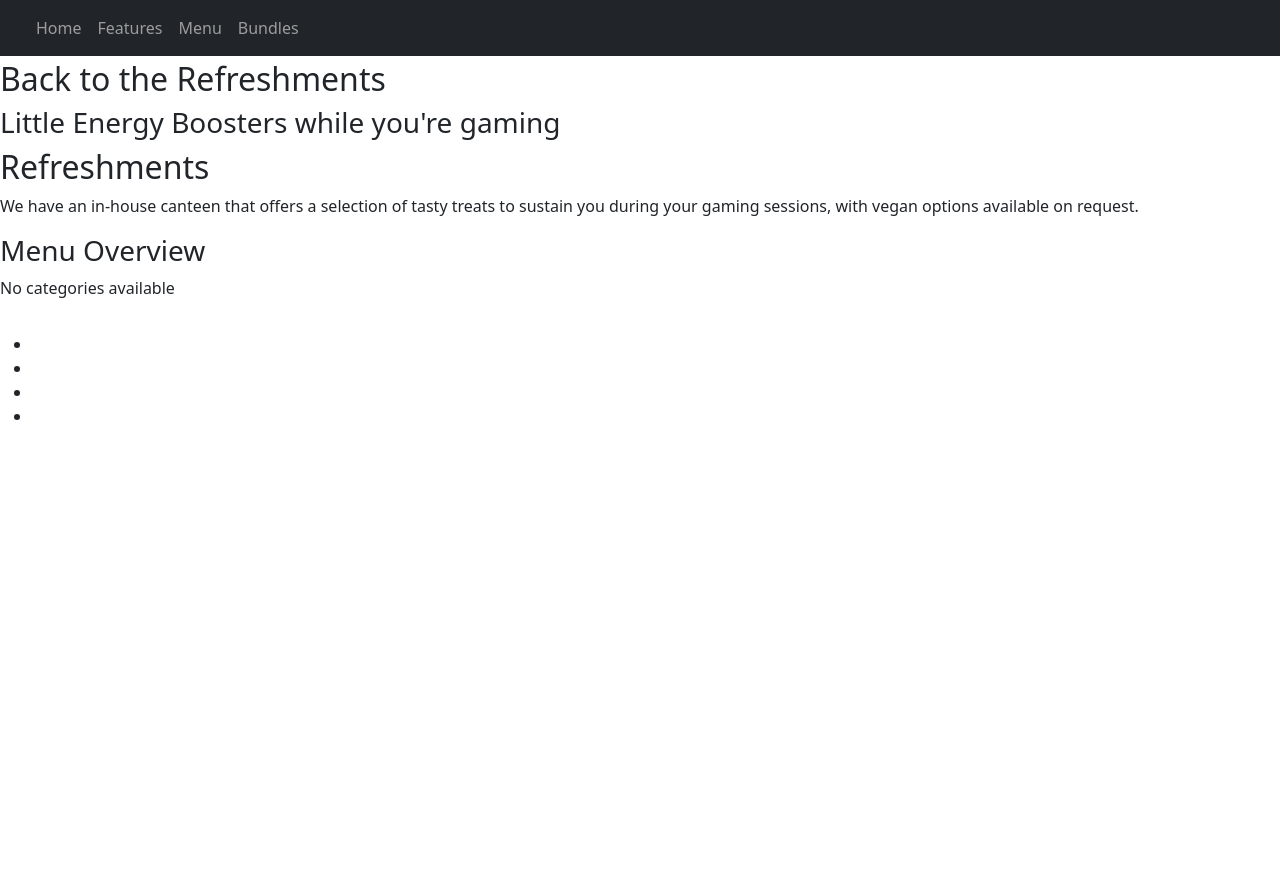
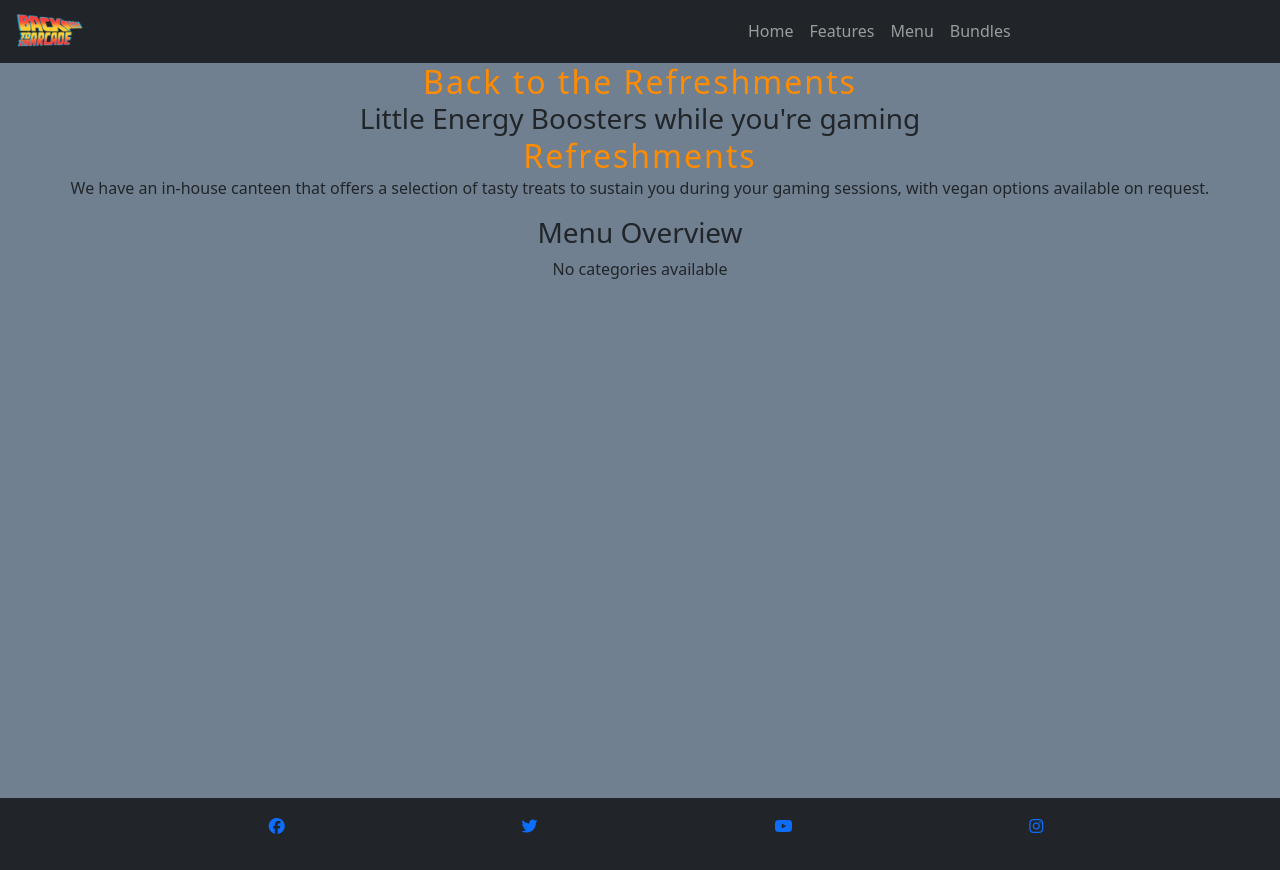
Before and after one commit to LeighAllenDev/BTTAv2, a Django app: template menu/templates/menu/menu.html in a window 1280 px wide. Before the commit the page ends 420 px from the top, so only its background shows below. Run offline with Django 4.2, Linux system fonts and the light colour scheme; the template is opened without the code that fills it, so the values that code supplies are empty; some libraries are stand-ins or nearby versions.

Commit message:
add basic styling to css, link css to project

```diff
--- a/Arcade/settings.py
+++ b/Arcade/settings.py
@@ -30,7 +30,7 @@ SECRET_KEY = os.environ.get("SECRET_KEY")
 # SECURITY WARNING: don't run with debug turned on in production!
 DEBUG = True
 
-ALLOWED_HOSTS = ['8000-leighallendev-bttav2-nl1ignjnd86.ws-eu108.gitpod.io']
+ALLOWED_HOSTS = ['.gitpod.io',]
 
 
 # Application definition
@@ -136,6 +136,7 @@ USE_TZ = True
 # https://docs.djangoproject.com/en/4.2/howto/static-files/
 
 STATIC_URL = 'static/'
+STATICFILES_DIRS = [os.path.join(BASE_DIR, 'static'), ]
 
 # Default primary key field type
 # https://docs.djangoproject.com/en/4.2/ref/settings/#default-auto-field
--- a/menu/templates/menu/menu.html
+++ b/menu/templates/menu/menu.html
@@ -1,22 +1,5 @@
-{% extends 'base.html' %} {% block content %}
-<style>
-  table {
-    width: 100%;
-    border-collapse: collapse;
-    margin-bottom: 20px;
-  }
-
-  th,
-  td {
-    text-align: left;
-    padding: 8px;
-    border-bottom: 1px solid #ddd;
-  }
-
-  .category-name {
-    margin-top: 30px;
-  }
-</style>
+{% extends 'base.html' %}
+{% block content %}
 <section id="refreshments-hero">
   <div class="cover-text">
     <h2>Back to the Refreshments</h2>
@@ -40,7 +23,8 @@
     <h3>Menu Overview</h3>
     {% for category in categories %}
     <h2>{{ category.name }}</h2>
-    <table>
+    <div class="col-8">
+    <table class="table table-striped">
       <thead>
         <tr>
           <th>Name</th>
@@ -71,6 +55,7 @@
         {% endfor %}
       </tbody>
     </table>
+  </div>
     {% empty %}
     <p>No categories available</p>
     {% endfor %}
--- a/static/css/style.css
+++ b/static/css/style.css
@@ -1,15 +1,65 @@
+body {
+    display: flex;
+    flex-direction: column;
+    min-height: 100vh;
+    text-align: center;
+    margin-top: 70px;
+    background-color: slategray;
+}
+
+.logo {
+    width: 10%;
+    position: relative;
+    display: flex;
+}
+
+.navbar-nav {
+    right: 0;
+}
+
+h1, h2 {
+    letter-spacing: 2px;
+    color: darkorange;
+    line-height: 1.5rem;
+}
+
+h1 {
+    padding: 15px auto;
+}
+
 table {
     width: 100%;
     border-collapse: collapse;
-    margin-bottom: 20px;
+    margin-bottom: 30px;
+    padding: auto;
 }
 
 th, td {
     text-align: center;
     padding: 8px;
     border-bottom: 1px solid #ddd;
+    color: #ddd;
 }
 
 .category-name {
     margin-top: 30px;
 }
+
+ul {
+    list-style: none;
+}
+
+.footer {
+    left: 0;
+    bottom: 0;
+    width: 100%;
+    color: white;
+    text-align: center;
+}
+
+#social-networks {
+    text-align: center;
+    display: flex;
+    justify-content: space-evenly;
+    list-style-type: none;
+}
--- a/templates/base.html
+++ b/templates/base.html
@@ -17,19 +17,15 @@
     <link href="https://cdn.jsdelivr.net/npm/bootstrap@5.0.1/dist/css/bootstrap.min.css" rel="stylesheet"
         integrity="sha384-+0n0xVW2eSR5OomGNYDnhzAbDsOXxcvSN1TPprVMTNDbiYZCxYbOOl7+AMvyTG2x" crossorigin="anonymous">
 
-    <link rel="stylesheet" href="static/css/style.css">
+    <link rel="stylesheet" href="{% static '/css/style.css' %}">
 
     <title>Back To The Arcade (again)</title>
 </head>
 <body>
-  <style>
-    body {
-      margin-top: 60px;
-    }
-  </style>
+
     <nav class="navbar fixed-top navbar-expand-lg navbar-dark bg-dark">
         <div class="container-fluid">
-          <a class="navbar-brand" href="#"></a>
+          <a class="navbar-brand" href="{% url 'home' %}"><img class="logo" src="{% static 'images/BTTAlogo.png' %}" alt="Backtothearcade logo"></a>
           <button class="navbar-toggler" type="button" data-bs-toggle="collapse" data-bs-target="#navbarNav" aria-controls="navbarNav" aria-expanded="false" aria-label="Toggle navigation">
             <span class="navbar-toggler-icon"></span>
           </button>
@@ -60,7 +56,7 @@
 
       </main>
 
-      <footer class="footer mt-auto py-3 dark-bg">
+      <footer class="footer mt-auto py-3 bg-dark">
         <ul id="social-networks">
             <li><a href="https://www.facebook.com" target="_blank" rel="noopener" aria-label="Visit our Facebook page (opens in a new tab)"><i class="fa-brands fa-facebook"></i></a></li>
             <li><a href="https://www.twitter.com" target="_blank" rel="noopener" aria-label="Visit our Twitter profile (opens in a new tab)"><i class="fa-brands fa-twitter"></i></a></li>
@@ -72,5 +68,6 @@
       <script src="https://cdn.jsdelivr.net/npm/bootstrap@5.0.1/dist/js/bootstrap.bundle.min.js"
         integrity="sha384-gtEjrD/SeCtmISkJkNUaaKMoLD0//ElJ19smozuHV6z3Iehds+3Ulb9Bn9Plx0x4" crossorigin="anonymous">
         </script>
+      <script src="https://kit.fontawesome.com/706cded973.js" crossorigin="anonymous"></script>
 </body>
 </html>
```
Also changed, not shown: static/images/BTTAlogo.png (added).
